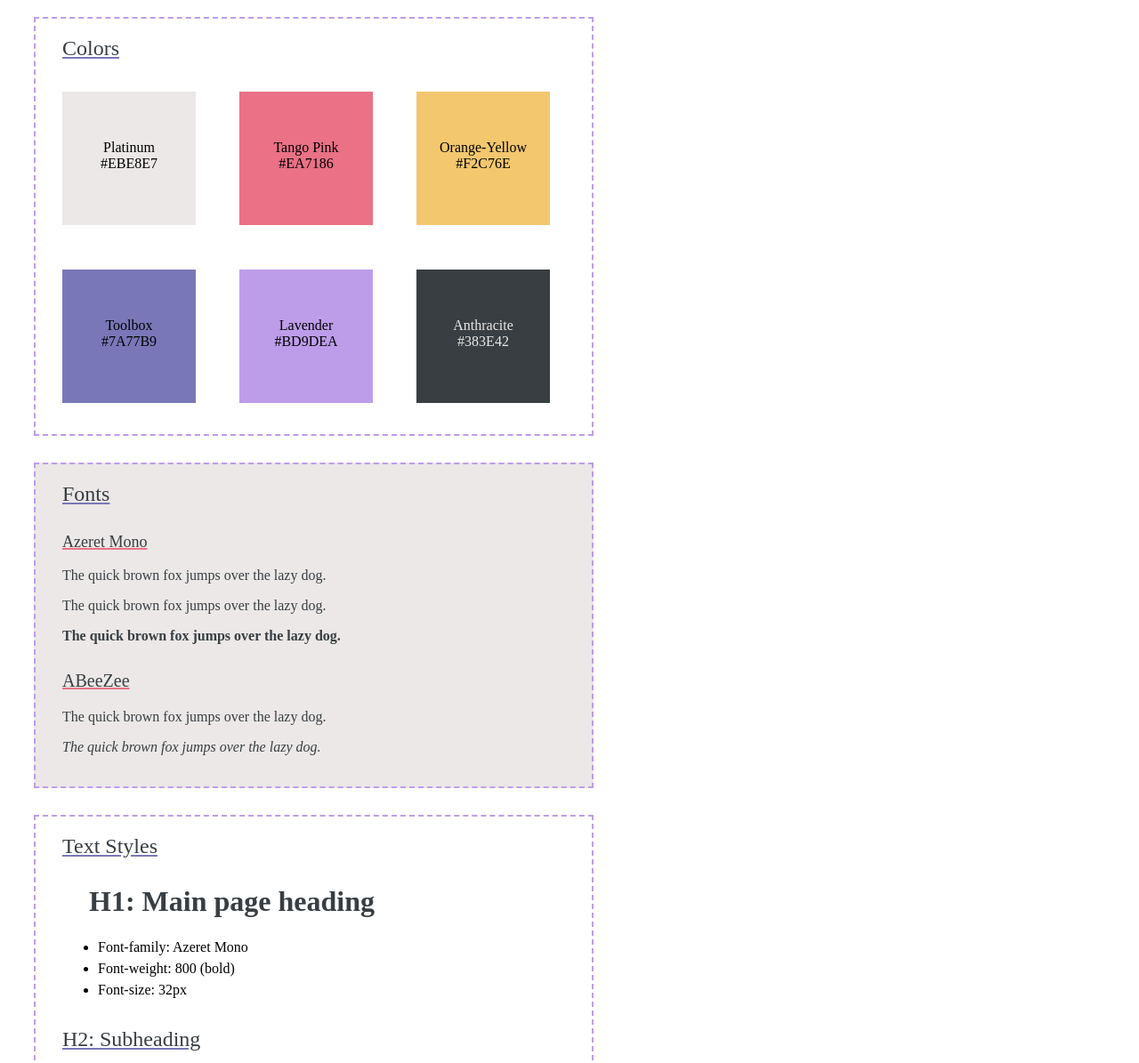
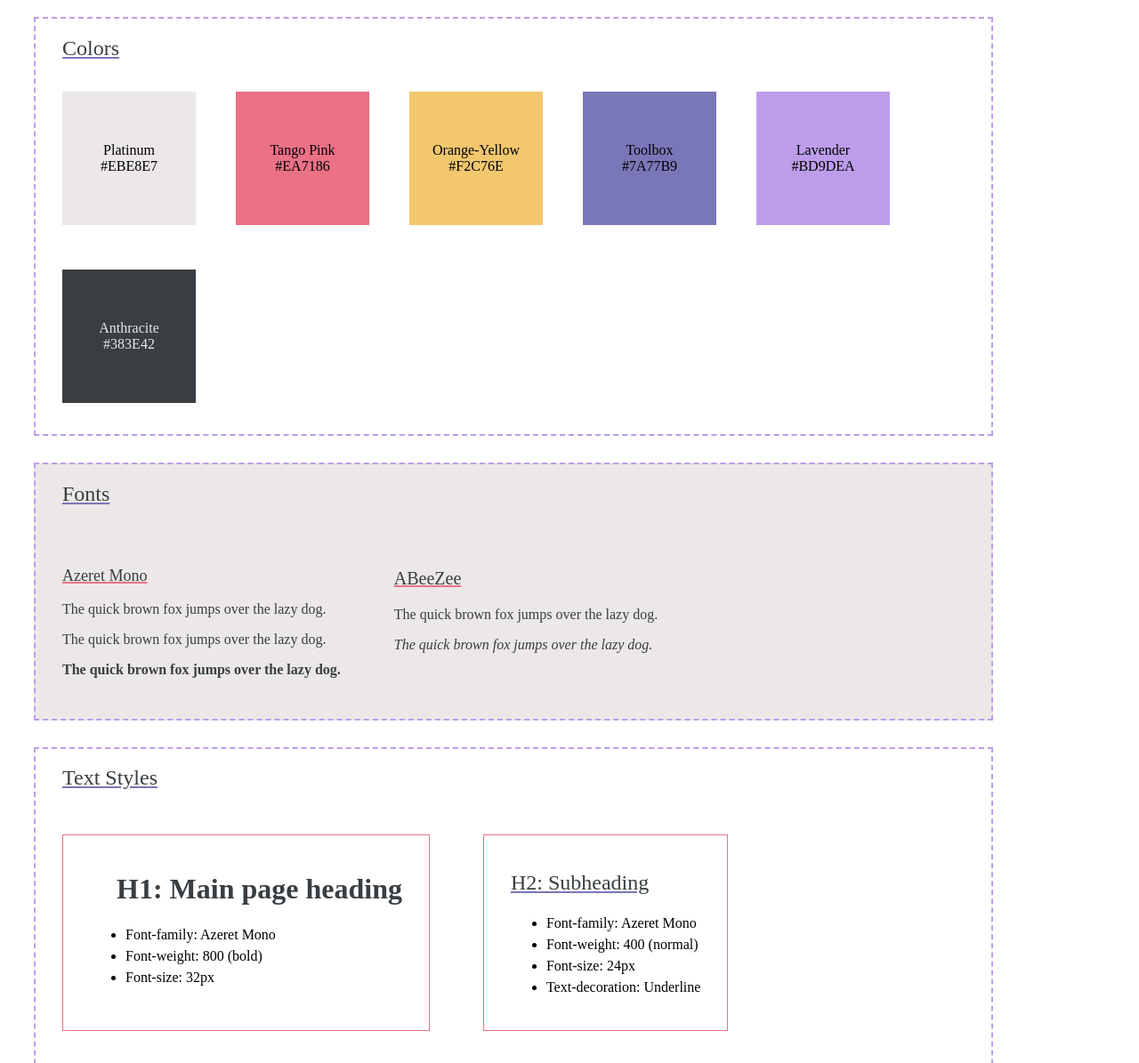
Before and after one commit to chrisbetten/practice-website-styleguide, a plain HTML site: page index.html in a window 1280 px wide. Shown: the part 61-1256 px from the top of the page at 89% size. Drawn offline with Linux system fonts and the light colour scheme; a web font is replaced by a local one.

Commit message:
Add flexbox styling

```diff
--- a/index.html
+++ b/index.html
@@ -13,18 +13,19 @@
 
   <div class="colors">
     <h2 class="box-headline">Colors</h2>
+    <br>
 
-      <p id="platinum" style="vertical-align: middle"><br><br><br>Platinum<br>#EBE8E7</p>
+    <p id="platinum" style="vertical-align: middle">Platinum<br>#EBE8E7</p>
 
-    <p id="tango-pink" style="vertical-align: middle"><br><br><br>Tango Pink<br>#EA7186</p>
+    <p id="tango-pink" style="vertical-align: middle">Tango Pink<br>#EA7186</p>
 
-    <p id="orange-yellow" style="vertical-align: middle"><br><br><br>Orange-Yellow<br>#F2C76E</p>
+    <p id="orange-yellow" style="vertical-align: middle">Orange-Yellow<br>#F2C76E</p>
 
-    <p id="toolbox" style="vertical-align: middle"><br><br><br>Toolbox<br>#7A77B9</p>
+    <p id="toolbox" style="vertical-align: middle">Toolbox<br>#7A77B9</p>
 
-    <p id="lavender" style="vertical-align: middle"><br><br><br>Lavender<br>#BD9DEA</p>
+    <p id="lavender" style="vertical-align: middle">Lavender<br>#BD9DEA</p>
 
-    <p id="anthracite" style="vertical-align: middle"><br><br><br>Anthracite<br>#383E42</p>
+    <p id="anthracite" style="vertical-align: middle">Anthracite<br>#383E42</p>
   </div>
 
   <div class="fonts">
@@ -48,7 +49,7 @@
     <h2 class="box-headline">Text Styles</h2>
 
     <div id='main-heading'>
-      <h1>H1: Main page heading</h1>
+      <h1 class="main-headline">H1: Main page heading</h1>
       <ul>
         <li>Font-family: Azeret Mono</li>
         <li>Font-weight: 800 (bold)</li>
--- a/styles.css
+++ b/styles.css
@@ -58,23 +58,29 @@
     color: #383E42;
     margin-left: 30px;
     text-decoration: underline #7A77B9;
+    display: block;
+    width: 100%;
   }
 
   .colors {
     border: 2px dashed #BD9DEA;
-    max-width: 625px;
     margin-left: 30px;
+    display: flex;
+    flex-flow: row wrap;
+    width: 85%;
   }
 
   .colors > p {
-    display: inline-block;
-    width: 150px;
-    height: 150px;
+    display: inline-flex;
+    justify-content: space-around;
+    min-width: 150px;
+    min-height: 150px;
     text-align: center;
     margin: 15px;
     margin-left: 30px;
     margin-bottom: 35px;
     font-family: 'Azeret Mono';
+    align-items: center;
   }
 
   #platinum {
@@ -106,16 +112,20 @@
   .fonts {
     border: 2px dashed #BD9DEA;
     background-color: #EBE8E7;
-    max-width: 625px;
     margin-top: 30px;
     margin-left: 30px;
+    display: flex;
+    flex-flow: wrap;
+    max-width: 85%;
   }
 
   #azeret-mono {
     font-family: 'Azeret Mono';
     color: #383E42;
     margin: 30px;
+    min-width: 250px;
     max-width: 625px;
+    display: block;
   }
 
   #azeret-mono .headline {
@@ -135,7 +145,9 @@
     font-family: ABeeZee;
     color: #383E42;
     margin: 30px;
+    min-width: 250px;
     max-width: 625px;
+    display: block;
   }
 
   #abeezee .headline {
@@ -154,10 +166,20 @@
     margin-top: 30px;
     margin-left: 30px;
     margin-bottom: 50px;
+    display: flex;
+    flex-flow: wrap;
+    max-width: 85%;
   }
 
   #main-heading {
     margin: 30px;
+    clear: right;
+    border: 1px solid #EA7186;
+    padding: 20px 30px;
+  }
+
+  h1.main-headline {
+    text-align: left !important;
   }
 
   #main-heading ul {
@@ -169,6 +191,8 @@
 
   #subheading {
     margin: 30px;
+    border: 1px solid #EA7186;
+    padding: 20px 30px;
   }
 
   #subheading h2 {
@@ -192,4 +216,6 @@
     font-size: 16px;
     font-weight: normal;
     line-height: 1.5;
+    border: 1px solid #EA7186;
+    padding: 20px 30px;
   }
```
